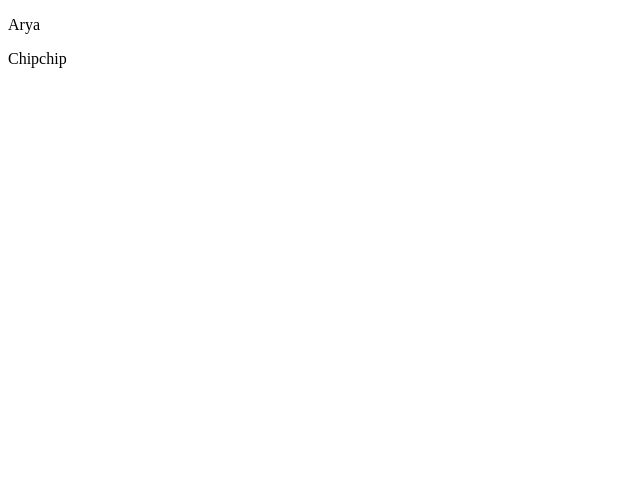
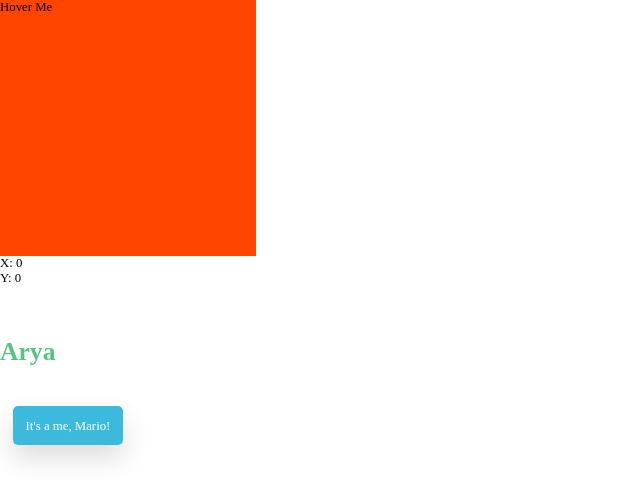
Before and after one commit to stevenleelawson/vue_and_scss, a website: page index.html in a window 1280 px wide. Shown: the whole page, without its empty margins (0-640 px from the left). Drawn offline with nearby package versions, Linux system fonts and the light colour scheme.

Commit message:
v-on example with mousemove and x y coords, applying new scss skills

```diff
--- a/index.html
+++ b/index.html
@@ -11,10 +11,17 @@
 	</head>
 	<body>
 		<div id="app">
-			<p v-once>{{name}}</p>
-			<p>{{name}}</p>
+			<div class="main__bok" v-on:mousemove="getCoord">
+				Hover Me
+			</div>
+			<p>X: {{x}}</p>
+			<p>Y: {{y}}</p>
 
-			{{ update() }}
+			<h1 class="main__greeting">{{ name }}</h1>
+			<a class="main__btn" v-on:click="updateName">
+				It's a me, Mario!
+			</a>
+
 		</div>
 	</body>
 	<script>
@@ -23,14 +30,18 @@
 		const App = {
 			data() {
 				return {
-					name: 'Arya'
+					name: 'Arya',
+					x: 0,
+					y: 0,
 				}
 			},
 			methods: {
-				update() {
-					setTimeout(() => {
-						this.name = 'Chipchip'
-					}, 200)
+				updateName() {
+					this.name = 'Mario'
+				},
+				getCoord(event) {
+					this.x = event.clientX;
+					this.y = event.clientY;
 				}
 			}
 		}
--- a/sass/main.scss
+++ b/sass/main.scss
@@ -1,9 +1,38 @@
+// basic reset
+
+*,
+::after,
+::before {
+	// pseudo elems help protect against any unexpected behavior
+	margin: 0;
+	padding: 0;
+
+	box-sizing: inherit;
+}
+
+html {
+	/* 1 rem === 10px */
+	/* font-size: 10px; */
+
+	/* changed from above to %%%% a percent %%%% 10/16px === 62.5 percent */
+	/* do this so it is based on whatever user has selected in browser */
+	// font-size: 62.5%;
+	font-size: 80%;
+}
+
+body {
+	box-sizing: border-box;
+}
+
 $color-primary: #55c57a;
 $color-secondary: #3bbadd;
+
+$color-black: #565454;
 
 .main {
 	&__greeting {
 		color: $color-primary;
+		padding: 4rem 0;
 	}
 	&__function-greeting {
 		color: $color-secondary;
@@ -12,3 +41,18 @@ $color-secondary: #3bbadd;
 		color: $color-secondary;
 	}
 }
+
+.main__btn {
+	background-color: $color-secondary;
+	color: #fff;
+	border-radius: 5px;
+	box-shadow: 0 1rem 2rem rgba($color-black, .2);
+	margin: 0 1rem;
+	padding: 1rem;
+	cursor: wait;
+}
+.main__bok {
+	background: orangered;
+	width: 20rem;
+	height: 20rem;
+}
```
Also changed, not shown: css/style.css.
